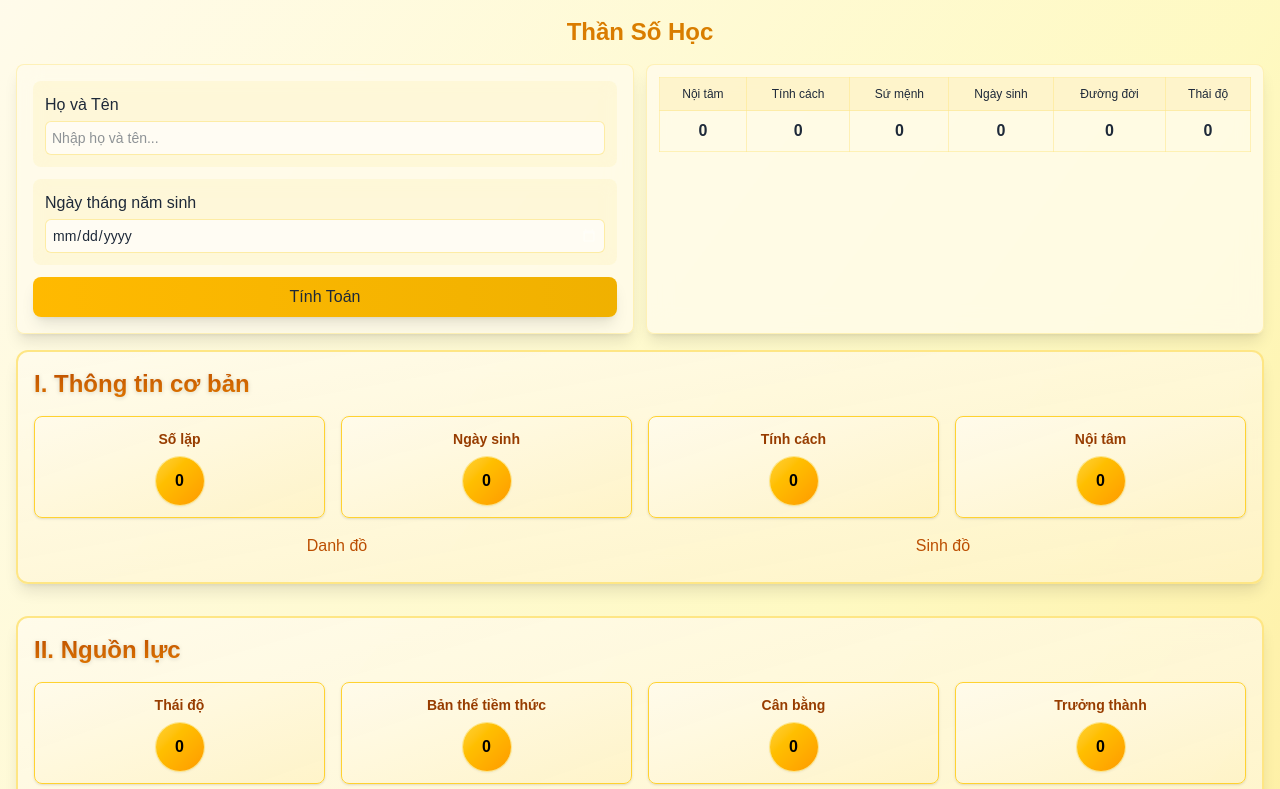
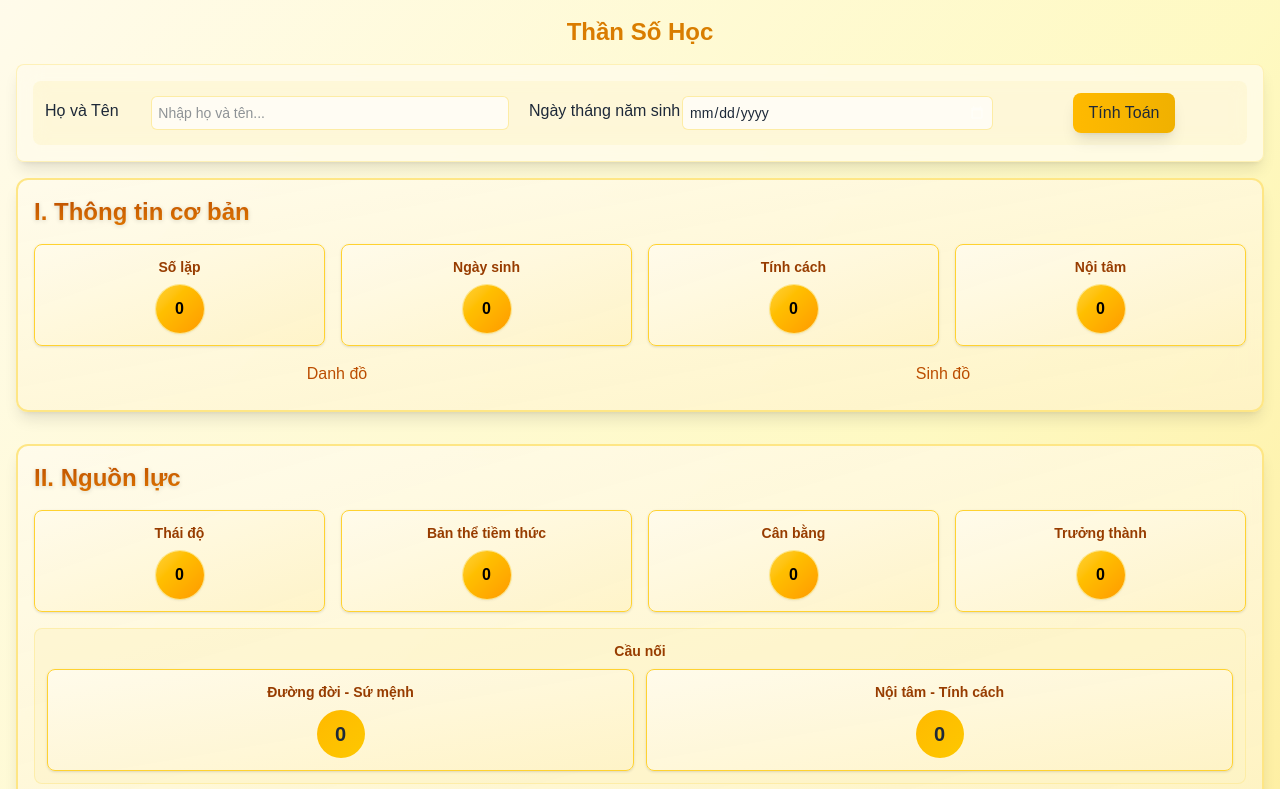
Before and after one commit to Threaten/tsh-v2, a Next.js app: page / in a window 1280 px wide. Shown: the top 789 px of the page. Built offline with nearby package versions, Linux system fonts and the light colour scheme.

Commit message:
UI enhanced

```diff
--- a/app/page.tsx
+++ b/app/page.tsx
@@ -529,13 +529,14 @@ export default function Home() {
           Thần Số Học
         </h1>
 
-        <div className="grid grid-cols-1 lg:grid-cols-2 gap-3 mb-4">
+        <div className="grid grid-cols-1  gap-3 mb-4">
           {/* Input Section */}
           <div className="space-y-3">
-            <div className="bg-amber-50/80 backdrop-blur-md rounded-lg p-4 shadow-lg border border-amber-200/50">
+            <div className="bg-amber-50/80 backdrop-blur-md rounded-lg p-4 shadow-lg border border-amber-200/50 ">
               <div className="space-y-3">
-                <div className="backdrop-blur-sm bg-amber-100/50 p-3 rounded-lg hover:bg-amber-100/70 transition-colors">
-                  <label className="text-base font-medium mb-1 block">
+                <div className="backdrop-blur-sm bg-amber-100/50  p-3 rounded-lg hover:bg-amber-100/70 transition-colors  grid grid-cols-5 gap-5">
+                  <div className="w-full flex col-span-2 justify-center items-center">
+                    <label className="text-base font-medium mb-1 block w-[30%]">
                       Họ và Tên
                     </label>
                     <input
@@ -547,8 +548,8 @@ export default function Home() {
                       placeholder="Nhập họ và tên..."
                     />
                   </div>
-                <div className="backdrop-blur-sm bg-amber-100/50 p-3 rounded-lg hover:bg-amber-100/70 transition-colors">
-                  <label className="text-base font-medium mb-1 block">
+                  <div className="w-full flex col-span-2 justify-center items-center">
+                    <label className="text-base font-medium mb-1 block w-[50%]">
                       Ngày tháng năm sinh
                     </label>
                     <input
@@ -559,8 +560,9 @@ export default function Home() {
                       onChange={(e) => setDob(e.target.value)}
                     />
                   </div>
+                  <div className="w-full col-span-1 flex items-center justify-center">
                     <button
-                  className="w-full bg-gradient-to-r from-amber-400 to-yellow-500 text-gray-800 py-2 px-4 rounded-lg font-medium
+                      className="w-0.4 bg-gradient-to-r from-amber-400 to-yellow-500 text-gray-800 py-2 px-4 rounded-lg font-medium
                            hover:opacity-90 transition-all transform hover:scale-[1.02] active:scale-[0.98]
                            shadow-lg hover:shadow-amber-500/25"
                       onClick={onSubmit}
@@ -570,9 +572,11 @@ export default function Home() {
                   </div>
                 </div>
               </div>
+            </div>
+          </div>
 
           {/* Results Table */}
-          <div className="bg-amber-50/80 backdrop-blur-md rounded-lg p-3 shadow-lg border border-amber-200/50">
+          {/* <div className="bg-amber-50/80 backdrop-blur-md rounded-lg p-3 shadow-lg border border-amber-200/50">
             <div className="overflow-x-auto">
               <table className="w-full border-collapse shadow-lg text-sm">
                 <thead>
@@ -663,7 +667,7 @@ export default function Home() {
                 </tbody>
               </table>
             </div>
-          </div>
+          </div> */}
         </div>
 
         <div className="space-y-8">
```
Lines whose indentation alone changed are shown as unchanged.
